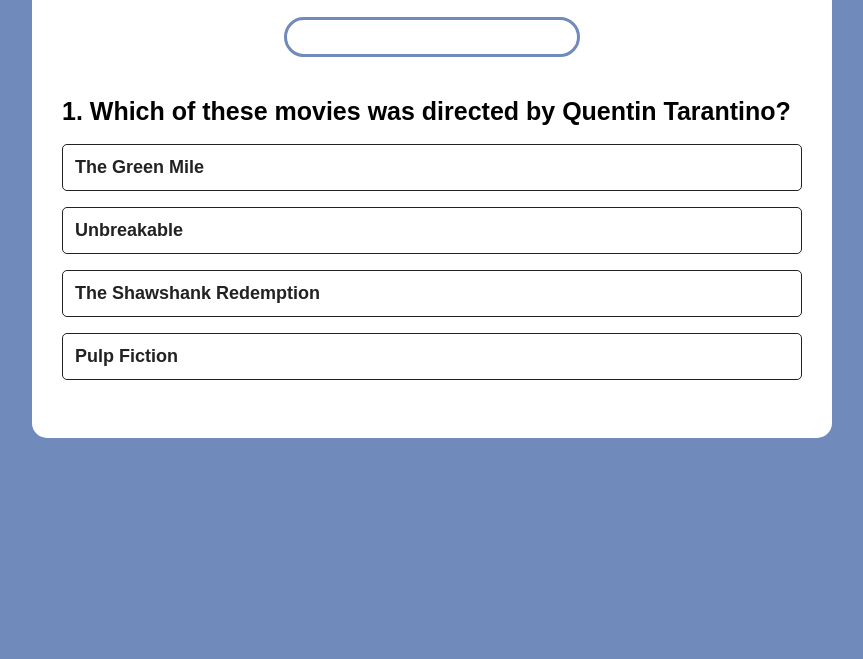
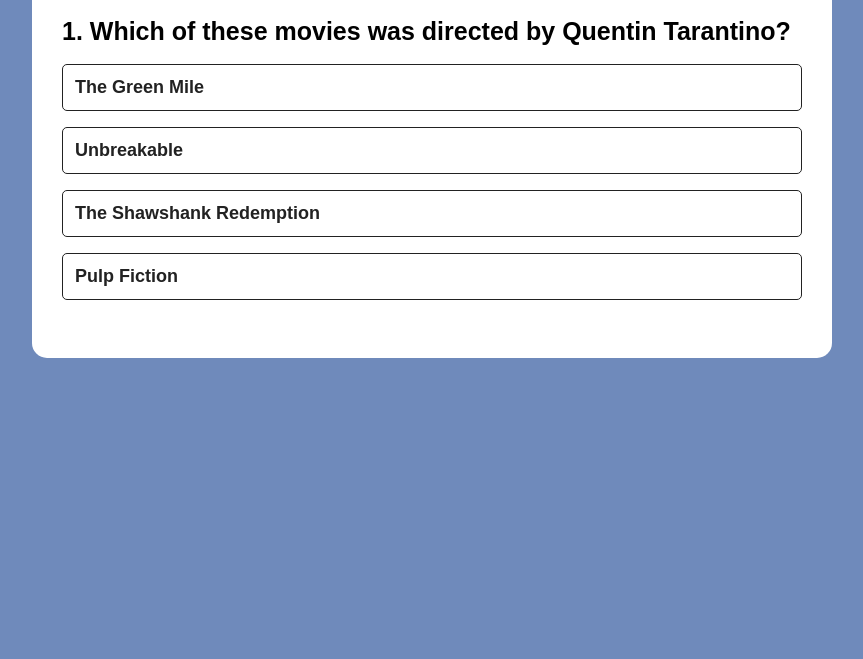
Before and after one commit to jurba1997/pp2, a plain HTML site: page index.html in a window 1280 px wide. Shown: the part 141-800 px from the top of the page, without its empty margins (208-1071 px from the left). Drawn offline with Linux system fonts and the light colour scheme.

Commit message:
delete the progress bar

```diff
--- a/assets/css/style.css
+++ b/assets/css/style.css
@@ -25,25 +25,6 @@ body {
     border-bottom: 1.75px solid #222;
     padding-bottom: 20px;
     text-align: center;
-}
-
-/* Progress bar */
-
-#progress-bar {
-    width: 40%;
-    height: 40px;
-    border: 3px solid #6f8abb;
-    margin-top: 5px;
-    border-radius: 20px;
-    overflow: hidden;
-    align-items: center;
-    margin: 20px auto;
-}
-
-#progress-bar-full {
-    height: 100%;
-    background: #6f8abb;
-    width: 0%;
 }
 
 /* Inner/Questions div*/
--- a/index.html
+++ b/index.html
@@ -14,9 +14,6 @@
     <div id="container">
 
         <h1>Movie Quiz</h1>
-        <div id="progress-bar">
-            <div id="progress-bar-full"></div>
-        </div>
 
         <div class="inner">
             <h2 id="question">Question</h2>
```
